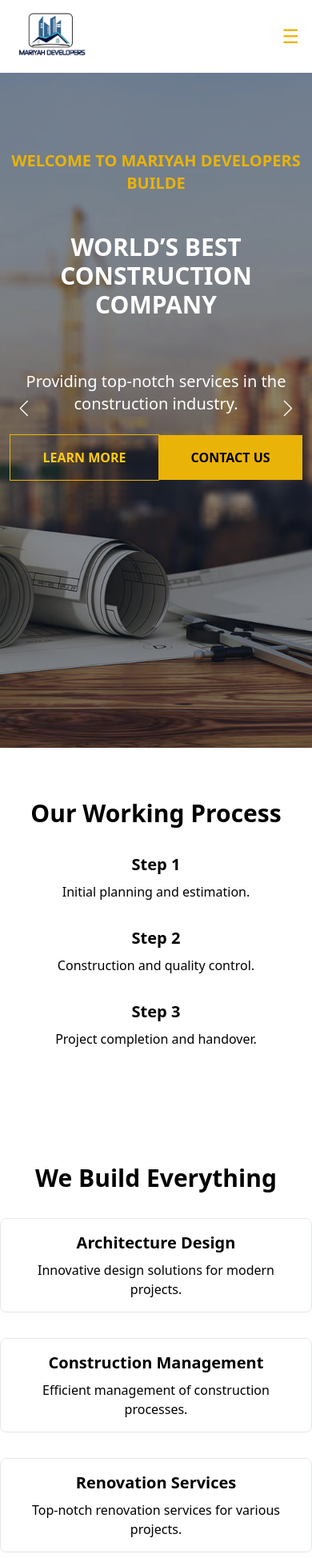
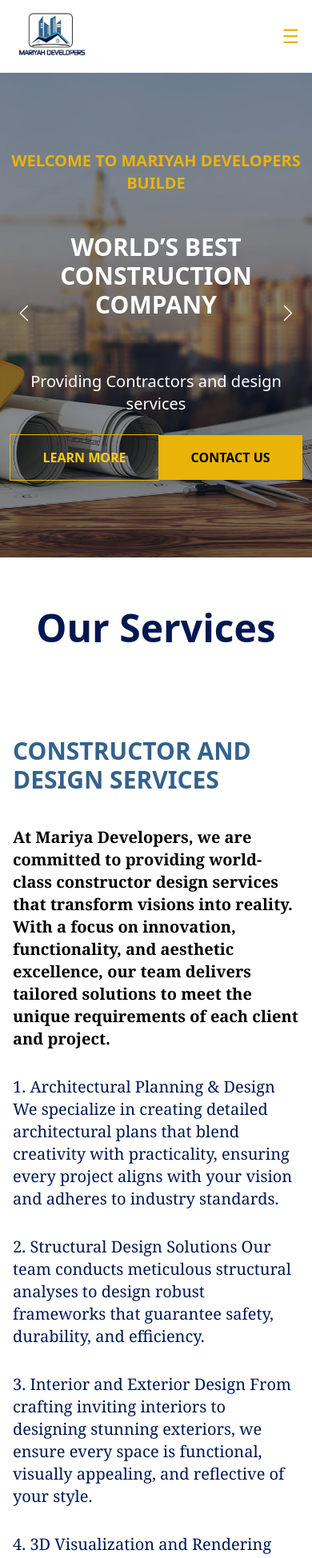
Before and after one commit to s-m-saqlain/construction, a Nuxt app: page / in a window 390 px wide. Shown: the top 1948 px of the page at 80% size. Built offline with nearby package versions, Linux system fonts and the light colour scheme.

Commit message:
contact us page

```diff
--- a/components/Header.vue
+++ b/components/Header.vue
@@ -50,9 +50,9 @@
 
 const links = [
   { name: "HOME", path: "/" },
-  { name: "ABOUT", path: "/" },
-  { name: "SERVICES", path: "/" },
-  { name: "PORTFOLIO", path: "/" },
+  // { name: "ABOUT", path: "/" },
+  // { name: "SERVICES", path: "/" },
+  { name: "PORTFOLIO", path: "/portfolio" },
   { name: "TEAM", path: "/" },
   { name: "BLOG", path: "/" },
   { name: "CONTACT", path: "/contact" },
--- a/components/Home/Hero.vue
+++ b/components/Home/Hero.vue
@@ -4,42 +4,150 @@
     :navigation="true"
     :modules="modules"
     :pagination="{ clickable: true }"
+  >
+    <swiper-slide>
+      <section class="relative bg-cover bg-center text-white bg-hero-bg h-auto">
+        <div class="absolute inset-0 bg-gray-900 opacity-50"></div>
 
+        <div class="relative container mx-auto py-24 text-center sm:pt-44">
+          <h1 class="text-xl font-bold mb-4 uppercase text-yellow-500">
+            Welcome To Mariyah developers Builde
+          </h1>
+
+          <h1
+            class="sm:block hidden lg:text-8xl sm:text-5xl text-3xl font-bold mb-4 uppercase"
           >
+            World’s Best
+          </h1>
 
-    <swiper-slide v-for="(slide, index) in slides" :key="index">
+          <h1
+            class="sm:block hidden lg:text-8xl sm:text-5xl text-3xl font-bold mb-4 uppercase sm:leading-12"
+          >
+            Contractors and design services
+          </h1>
+          <h1
+            class="sm:hidden mt-12 lg:text-8xl sm:text-5xl text-3xl font-bold mb-4 uppercase"
+          >
+            World’s Best Construction Company
+          </h1>
+
+          <p class="text-xl pt-12">Providing Contractors and design services</p>
+
+          <div class="sm:flex justify-center item-center gap-6">
+            <NuxtLink to="/portfolio">
+              <button
+                class="uppercase mt-6 text-yellow-400 font-semibold border border-yellow-500 hover:bg-yellow-500 hover:text-black py-4 px-10"
+              >
+                Learn More
+              </button>
+            </NuxtLink>
+            <NuxtLink to="/contact">
+              <button
+                class="uppercase mt-6 bg-yellow-500 font-semibold text-black hover:bg-[#3B3A38] hover:text-white py-4 px-10"
+              >
+                Contact Us
+              </button>
+            </NuxtLink>
+          </div>
+        </div>
+      </section>
+    </swiper-slide>
+    <swiper-slide>
       <section
-        class="relative bg-cover bg-center text-white bg-hero-bg h-screen"
+        class="relative bg-cover bg-center text-white bg-hero1-bg h-auto"
       >
         <div class="absolute inset-0 bg-gray-900 opacity-50"></div>
 
         <div class="relative container mx-auto py-24 text-center sm:pt-44">
           <h1 class="text-xl font-bold mb-4 uppercase text-yellow-500">
-            {{ slide.title }}
+            Best civil Verse
           </h1>
 
-          <h1 class="sm:block hidden lg:text-8xl sm:text-5xl text-3xl font-bold mb-4 uppercase">World’s Best</h1>
+          <h1
+            class="sm:block hidden lg:text-8xl sm:text-5xl text-3xl font-bold mb-4 uppercase"
+          >
+            World’s Best
+          </h1>
 
-          <h1 class="sm:block hidden lg:text-8xl sm:text-5xl text-3xl font-bold mb-4 uppercase sm:leading-12">
-            Construction Company
+          <h1
+            class="sm:block hidden lg:text-8xl sm:text-5xl text-3xl font-bold mb-4 uppercase sm:leading-12"
+          >
+            civil Verse
           </h1>
-          <h1 class="sm:hidden mt-12 lg:text-8xl sm:text-5xl text-3xl font-bold mb-4 uppercase">World’s Best Construction Company</h1>
 
-          <p class="text-xl pt-12">
-            {{ slide.description }}
-          </p>
+          <h1
+            class="sm:block hidden lg:text-8xl sm:text-5xl text-3xl font-bold mb-4 uppercase sm:leading-12"
+          >
+            Design services
+          </h1>
+
+          <p class="text-xl pt-12">Providing civil Verse services</p>
 
           <div class="sm:flex justify-center item-center gap-6">
+            <NuxtLink to="/portfolio">
               <button
                 class="uppercase mt-6 text-yellow-400 font-semibold border border-yellow-500 hover:bg-yellow-500 hover:text-black py-4 px-10"
               >
                 Learn More
               </button>
+            </NuxtLink>
+            <NuxtLink to="/contact">
               <button
                 class="uppercase mt-6 bg-yellow-500 font-semibold text-black hover:bg-[#3B3A38] hover:text-white py-4 px-10"
               >
                 Contact Us
               </button>
+            </NuxtLink>
+          </div>
+        </div>
+      </section>
+    </swiper-slide>
+    <swiper-slide>
+      <section
+        class="relative bg-cover bg-center text-white bg-hero2-bg h-auto"
+      >
+        <div class="absolute inset-0 bg-gray-900 opacity-50"></div>
+
+        <div class="relative container mx-auto py-24 text-center sm:pt-44">
+          <h1 class="text-xl font-bold mb-4 uppercase text-yellow-500">
+            Best Home Renovation
+          </h1>
+
+          <h1
+            class="sm:block hidden lg:text-8xl sm:text-5xl text-3xl font-bold mb-4 uppercase"
+          >
+            World’s Best
+          </h1>
+
+          <h1
+            class="sm:block hidden lg:text-8xl sm:text-5xl text-3xl font-bold mb-4 uppercase sm:leading-12"
+          >
+            Home Renovation
+          </h1>
+
+          <h1
+            class="sm:block hidden lg:text-8xl sm:text-5xl text-3xl font-bold mb-4 uppercase sm:leading-12"
+          >
+            Design services
+          </h1>
+
+          <p class="text-xl pt-12">Providing Home Renovation services</p>
+
+          <div class="sm:flex justify-center item-center gap-6">
+            <NuxtLink to="/portfolio">
+              <button
+                class="uppercase mt-6 text-yellow-400 font-semibold border border-yellow-500 hover:bg-yellow-500 hover:text-black py-4 px-10"
+              >
+                Learn More
+              </button>
+            </NuxtLink>
+            <NuxtLink to="/contact">
+              <button
+                class="uppercase mt-6 bg-yellow-500 font-semibold text-black hover:bg-[#3B3A38] hover:text-white py-4 px-10"
+              >
+                Contact Us
+              </button>
+            </NuxtLink>
           </div>
         </div>
       </section>
@@ -49,21 +157,10 @@
 
 <script setup lang="ts">
 import { ref } from "vue";
-import { Swiper, SwiperSlide } from "swiper/vue"; // Import Swiper and SwiperSlide
-import "swiper/swiper-bundle.css"; // Import Swiper CSS
-  import 'swiper/css/navigation';
-  import { Navigation } from 'swiper/modules';
-
-const slides = ref([
-  {
-    title: "Welcome To Mariyah developers Builde",
-    description: "Providing top-notch services in the construction industry.",
-  },
-  {
-    title: "Best Construction Solutions",
-    description: "We deliver excellence in every project.",
-  },
-]);
+import { Swiper, SwiperSlide } from "swiper/vue";
+import "swiper/swiper-bundle.css";
+import "swiper/css/navigation";
+import { Navigation } from "swiper/modules";
 </script>
 
 <style>
--- a/components/Home/Service.vue
+++ b/components/Home/Service.vue
@@ -1,18 +1,56 @@
 <template>
   <section class="container mx-auto py-16">
-    <h2 class="text-3xl font-bold text-center mb-8">We Build Everything</h2>
-    <div class="grid grid-cols-1 md:grid-cols-3 gap-8 text-center">
-      <div class="p-4 border rounded-lg">
-        <h3 class="font-semibold text-xl mb-2">Architecture Design</h3>
-        <p>Innovative design solutions for modern projects.</p>
+    <h2 class="text-5xl font-bold text-center mb-8 text-[#011751]">
+      Our Services
+    </h2>
+    <div
+      class="grid grid-cols-1 lg:grid-cols-2 gap-8 text-center lg:max-w-4xl xl:max-w-5xl 2xl:max-w-7xl sm:max-w-2xl mx-auto mt-24"
+    >
+      <div class="p-4">
+        <h3 class="font-bold text-start text-3xl mb-2 text-[#33628C] uppercase">
+          Constructor And Design Services
+        </h3>
+        <p class="text-start font-semibold text-xl font-serif pt-8">
+          At Mariya Developers, we are committed to providing world-class
+          constructor design services that transform visions into reality. With
+          a focus on innovation, functionality, and aesthetic excellence, our
+          team delivers tailored solutions to meet the unique requirements of
+          each client and project.
+        </p>
+        <p class="text-start pt-8 text-[#011751] font-serif text-xl">
+          1. Architectural Planning & Design We specialize in creating detailed
+          architectural plans that blend creativity with practicality, ensuring
+          every project aligns with your vision and adheres to industry
+          standards.
+        </p>
+        <p class="text-start py-8 text-[#011751] font-serif text-xl">
+          2. Structural Design Solutions Our team conducts meticulous structural
+          analyses to design robust frameworks that guarantee safety,
+          durability, and efficiency.
+        </p>
+        <p class="text-start text-[#011751] font-serif text-xl">
+          3. Interior and Exterior Design From crafting inviting interiors to
+          designing stunning exteriors, we ensure every space is functional,
+          visually appealing, and reflective of your style.
+        </p>
+        <p class="text-start py-8 text-[#011751] font-serif text-xl">
+          4. 3D Visualization and Rendering Using advanced 3D technology, we
+          provide realistic visual representations of your project, giving you a
+          clear view of the final outcome before construction begins.
+        </p>
+        <p class="text-start text-[#011751] font-serif text-xl">
+          5. Sustainable Design Practices At Mariya Developers, we prioritize
+          sustainability, incorporating eco-friendly materials and
+          energy-efficient solutions into our designs.
+        </p>
+        <p class="text-start py-8 text-[#011751] font-serif text-xl">
+          6. End-to-End Project Management We offer expert guidance at every
+          stage of the project, ensuring seamless communication, timely
+          delivery, and adherence to your budget.
+        </p>
       </div>
-      <div class="p-4 border rounded-lg">
-        <h3 class="font-semibold text-xl mb-2">Construction Management</h3>
-        <p>Efficient management of construction processes.</p>
-      </div>
-      <div class="p-4 border rounded-lg">
-        <h3 class="font-semibold text-xl mb-2">Renovation Services</h3>
-        <p>Top-notch renovation services for various projects.</p>
+      <div class="sm:p-4 p-2 lg:bg-hero-bg sm:w-full">
+        <img src="~/assets/images/hero1.jpg" class="lg:hidden" />
       </div>
     </div>
   </section>
--- a/pages/contact.vue
+++ b/pages/contact.vue
@@ -1,6 +1,8 @@
 <template>
   <div class="min-h-screen bg-black/90 flex items-center justify-center p-8">
-    <div class="container mx-auto lg:max-w-[82rem] xl:max-w-[72rem] 2xl:max-w-[82rem]">
+    <div
+      class="container mx-auto lg:max-w-[82rem] xl:max-w-[72rem] 2xl:max-w-[82rem]"
+    >
       <div class="grid lg:grid-cols-2 gap-12 items-center">
         <div class="text-white space-y-12">
           <img src="~/assets/logo/logo1.png" class="w-48 rounded-md" />
--- a/pages/index.vue
+++ b/pages/index.vue
@@ -1,9 +1,9 @@
 <template>
   <div>
     <Home-Hero />
-    <Home-Process />
+    <!-- <Home-Process /> -->
     <Home-Service />
-    <Home-Project />
-    <Home-Testimonial />
+    <!-- <Home-Project /> -->
+    <!-- <Home-Testimonial /> -->
   </div>
 </template>
--- /dev/null
+++ b/pages/portfolio.vue
@@ -0,0 +1,3 @@
+<template>
+<h1>Portfolio</h1>
+</template>
--- a/tailwind.config.js
+++ b/tailwind.config.js
@@ -12,6 +12,8 @@
     extend: {
       backgroundImage: {
         'hero-bg': "url('~/assets/images/hero1.jpg')",
+        'hero1-bg': "url('~/assets/images/civilverse.png')",
+        'hero2-bg': "url('~/assets/images/homerenovation.png')",
       },
     },
   },
```
Also changed, not shown: assets/images/civilverse.png (added), assets/images/homerenovation.png (added). Lines whose indentation alone changed are shown as unchanged.
